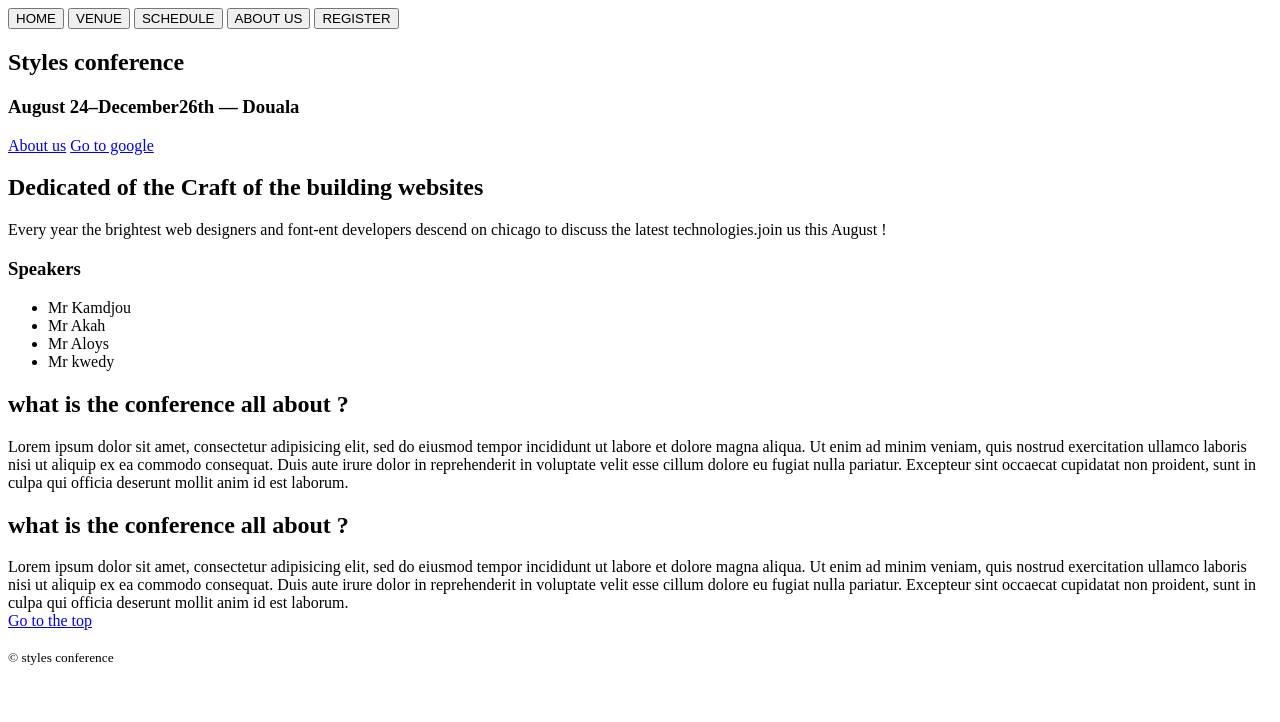
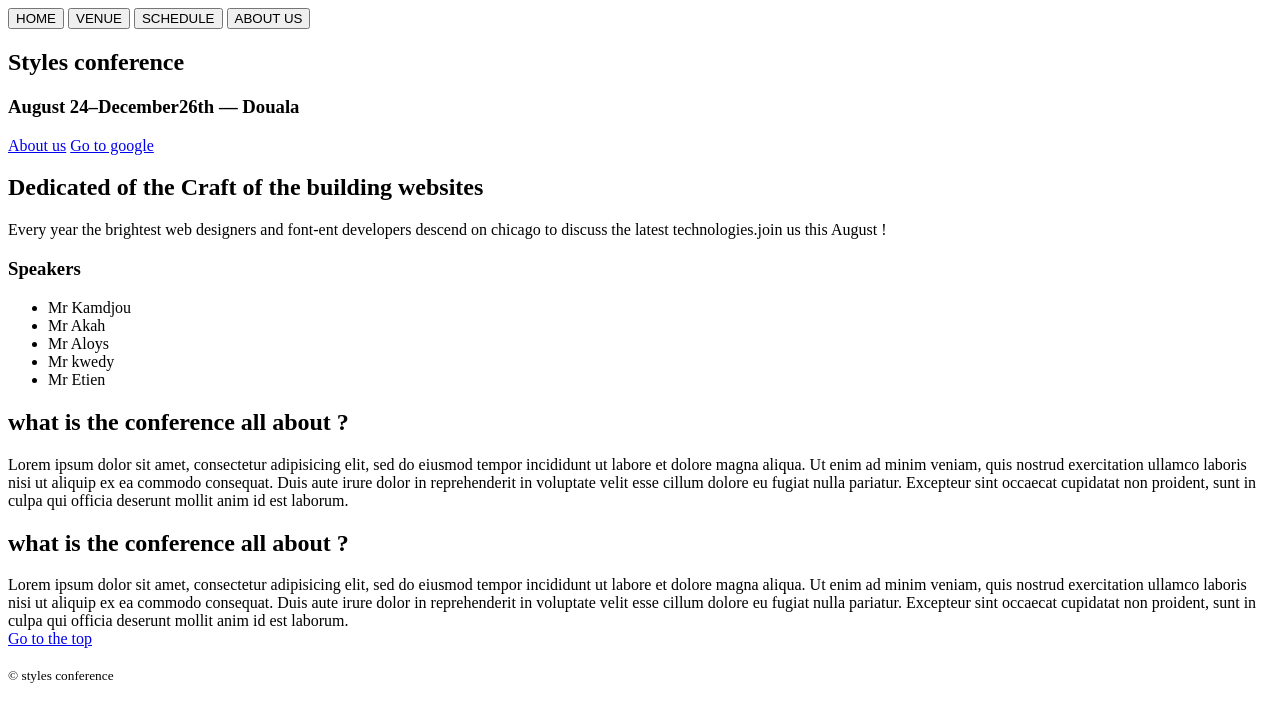
Before and after one commit to Aloys237/My-first-app-, a plain HTML site: page index.html in a window 1280 px wide. Drawn offline with Linux system fonts and the light colour scheme.

Commit message:
i just a speacker

```diff
--- a/index.html
+++ b/index.html
@@ -9,7 +9,6 @@
 		<BUTTON>VENUE</BUTTON>
 		<button>SCHEDULE</button>
 		<BUTTON>ABOUT US </BUTTON>
-		<BUTTON>REGISTER</BUTTON>
 	</header>
 </head>
 <body>
@@ -32,6 +31,7 @@
 				<li> Mr Akah</li>
 				<li> Mr Aloys</li>
 				<li> Mr kwedy</li>
+				<li> Mr Etien</li>
 			</ul>
 		</section>
 	</div>
```
